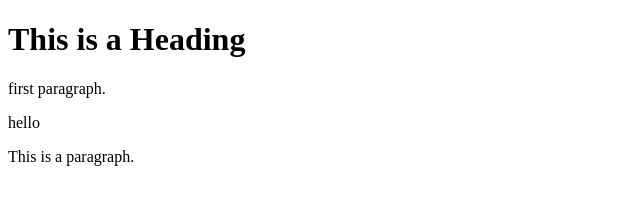
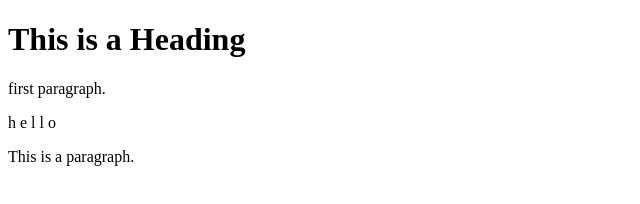
Before and after one commit to alphalok/learnng-git, a plain HTML site: page index.html in a window 1280 px wide. Shown: the full height of the page, 0-640 px from the left. Drawn offline with Linux system fonts and the light colour scheme.

Commit message:
changing in the branche

```diff
--- a/index.html
+++ b/index.html
@@ -6,7 +6,11 @@
 <body>
   <h1>This is a Heading</h1>
   <p>first paragraph.</p>
- hello
+  h
+  e
+  l
+  l
+  o
   <p>This is a paragraph.</p>
 </body>
 </html>
```
